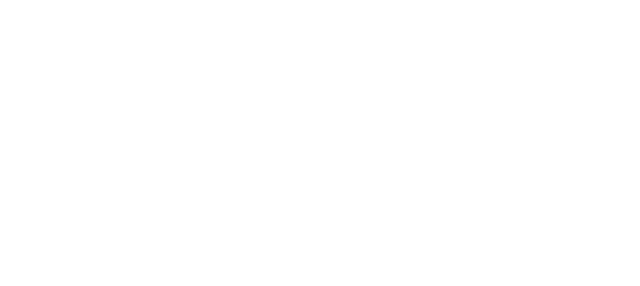
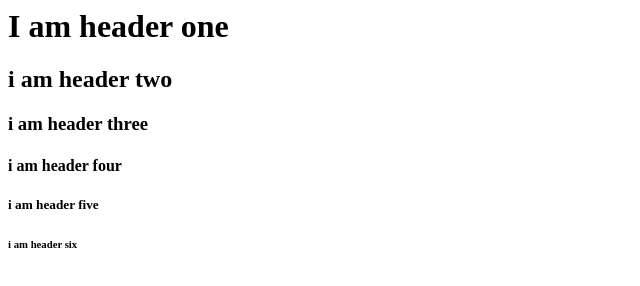
Before and after one commit to ExtraordinaireAji/practising-git-and-git-hub, a plain HTML site: page index.html in a window 1280 px wide. Shown: the whole page, without its empty margins (0-640 px from the left). Drawn offline with Linux system fonts and the light colour scheme.

Commit message:
html header tags added

```diff
--- a/index.html
+++ b/index.html
@@ -1,11 +1,14 @@
-<!DOCTYPE html>
-<html lang="en">
-<head>
-    <meta charset="UTF-8">
-    <meta name="viewport" content="width=device-width, initial-scale=1.0">
-    <title>Document</title>
-</head>
-<body>
-
-</body>
+<html>
+    <head>
+        <title>My first website</title>
+    </head>
+    <body>
+        <!-- these are header tags -->
+        <h1>I am header one</h1>
+        <h2>i am header two</h2>
+        <h3>i am header three</h3>
+        <h4>i am header four</h4>
+        <h5>i am header five</h5>
+        <h6>i am header six</h6>
+    </body>
 </html>
```
